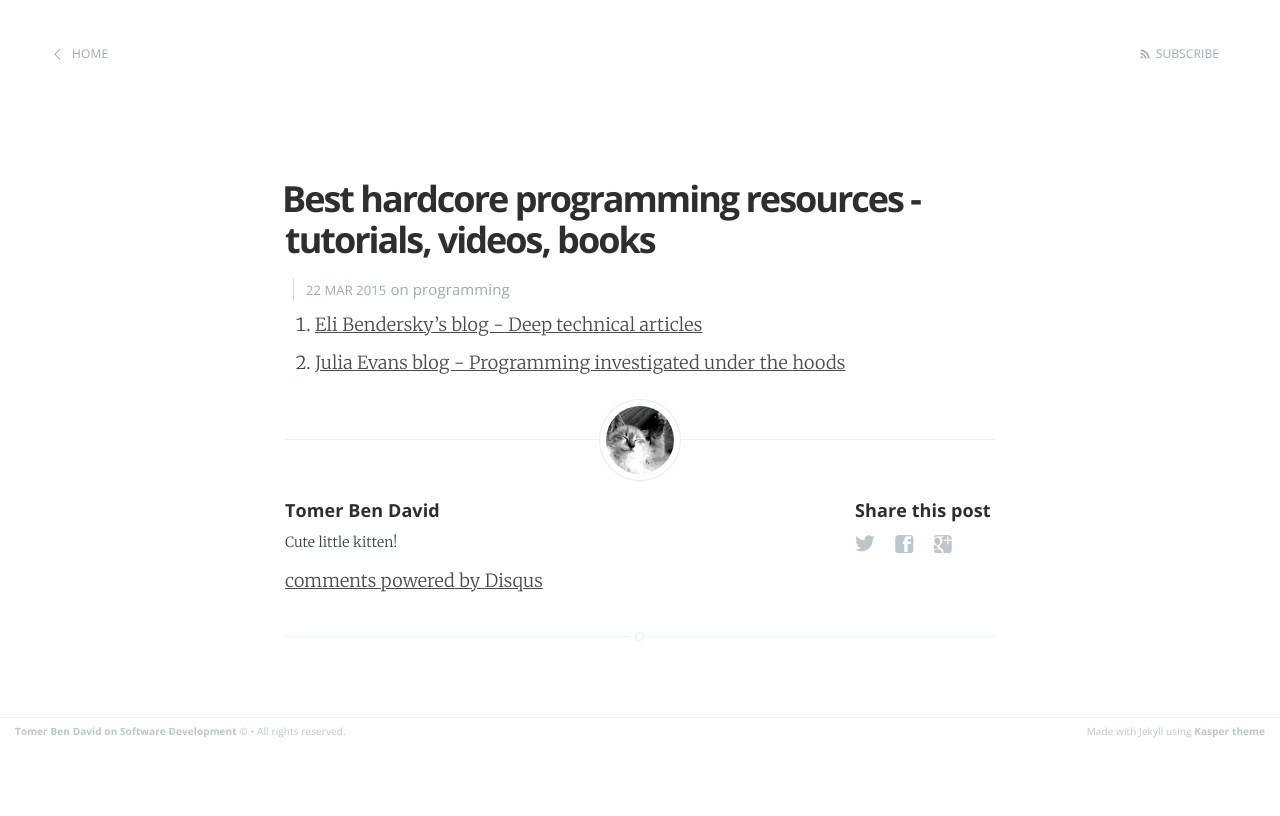
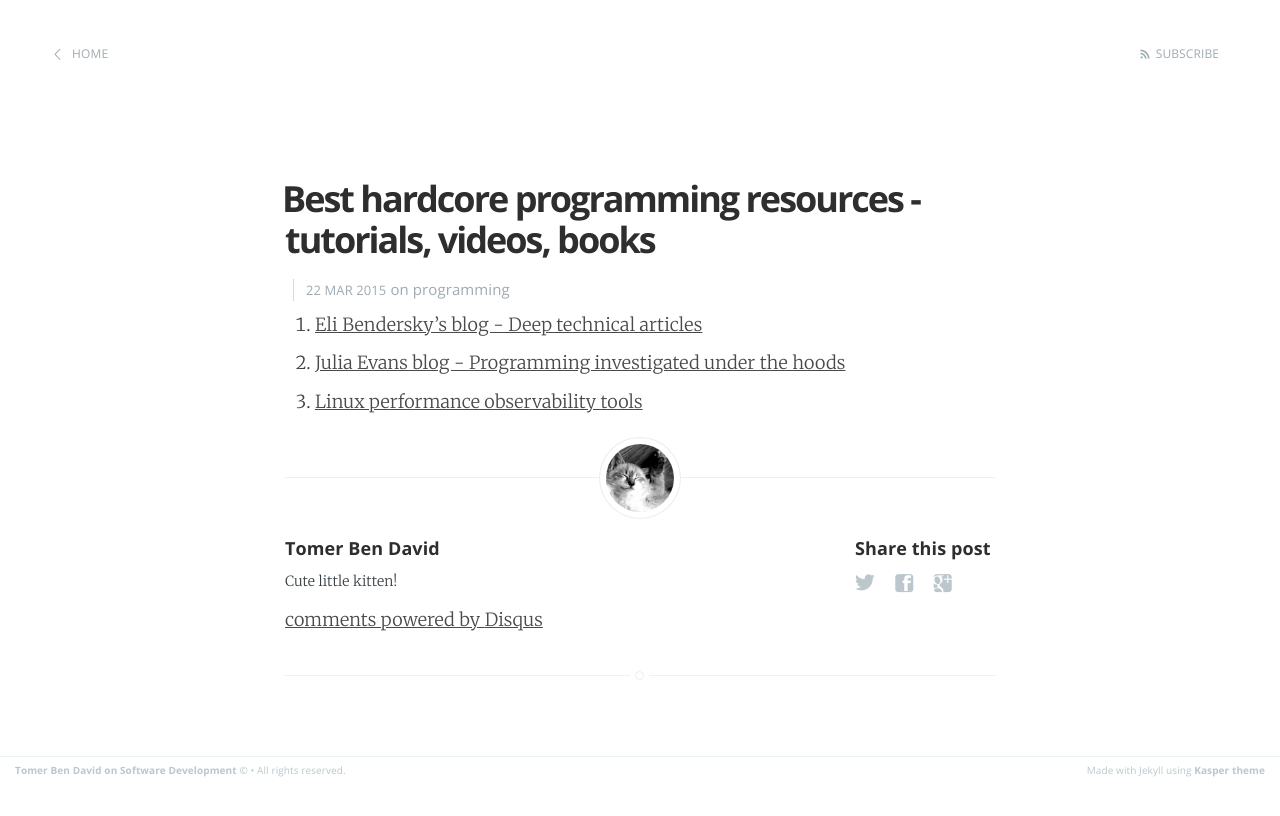
Before and after one commit to tomer-ben-david/tomer-ben-david.github.io.jekyll, a Jekyll site: the page built from _posts/2015-03-22-best-hardcore-programming-resources-tutorials-books-videos.markdown, in a window 1280 px wide. Shown: the top 816 px of the page. Built offline with Jekyll 4.4.1, drawn with Linux system fonts in a browser that asks for light colours; Markdown is read by kramdown in place of the engine named in the settings; comment, search, counter and statistics services are not loaded.

Commit message:
best hardcore programming articles

```diff
--- a/_posts/2015-03-22-best-hardcore-programming-resources-tutorials-books-videos.markdown
+++ b/_posts/2015-03-22-best-hardcore-programming-resources-tutorials-books-videos.markdown
@@ -7,3 +7,4 @@ comments: true
 ---
 1. [Eli Bendersky's blog - Deep technical articles](http://eli.thegreenplace.net/tag/articles)
 1. [Julia Evans blog - Programming investigated under the hoods](http://jvns.ca/)
+1. [Linux performance observability tools](http://www.brendangregg.com/Perf/linux_observability_tools.png)
```
